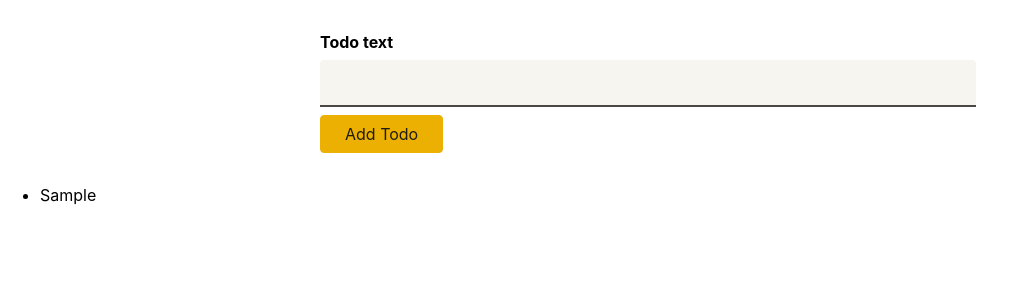
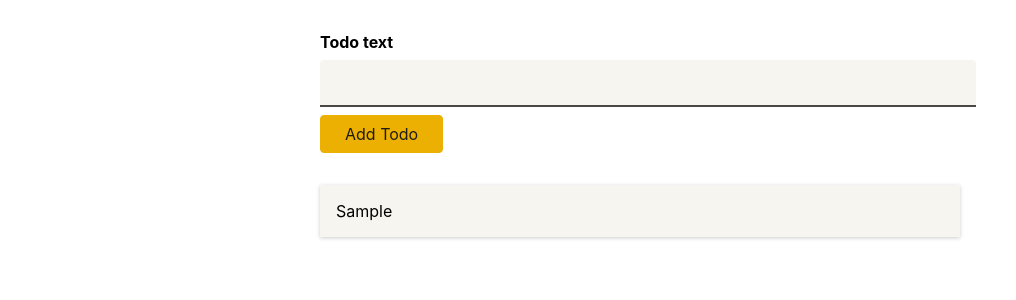
Before and after one commit to ming-Jo/TodoList, a React (Create React App) app in the folder my-app/: page / in a window 1280 px wide. Both pictures are taken after typing "Sample" into the empty fields and a click on the button "Add Todo". Shown: the top 300 px of the page, without its empty margins (0-1016 px from the left). Built offline with nearby package versions, Linux system fonts and the light colour scheme.

Commit message:
Feat: 추가된 Todo 항목 클릭 시 삭제되도록 기능 추가 및 타입 지정

```diff
--- a/my-app/src/App.tsx
+++ b/my-app/src/App.tsx
@@ -15,10 +15,16 @@ function App() {
     })
   };
 
+  const removeTodoHandler = (todoId: string) => {
+    setTodos((prevTodos) => {
+      return prevTodos.filter(todo => todo.id !== todoId)
+    })
+  };
+
   return (
     <div>
       <NewTodo onAddTodo={addTodoHandler} />
-      <Todos items={todos} />
+      <Todos items={todos} onRemoveTodo={removeTodoHandler} />
     </div>
   );
 }
--- a/my-app/src/components/TodoListItem.tsx
+++ b/my-app/src/components/TodoListItem.tsx
@@ -1,7 +1,15 @@
 import React from "react";
+import classes from "./TodoListItem.module.css";
 
-const TodoListItem: React.FC<{ text: string }> = (props) => {
-  return <li>{props.text}</li>;
+// 타입에서 onRemoveTodo: (event: React.MouseEvent) => void; 매개변수의 값을 마우스이벤트로 지정할 수도 있지만 생략해도 됨
+const TodoListItem: React.FC<{ text: string; onRemoveTodo: () => void }> = (
+  props
+) => {
+  return (
+    <li onClick={props.onRemoveTodo} className={classes.item}>
+      {props.text}
+    </li>
+  );
 };
 
 export default TodoListItem;
--- a/my-app/src/components/Todos.tsx
+++ b/my-app/src/components/Todos.tsx
@@ -1,6 +1,7 @@
 import React from "react";
 import Todo from "../models/todo";
 import TodoListItem from "./TodoListItem";
+import classes from "./Todos.module.css";
 
 /**
  * 리액트의 컴포넌트를 제네릭 타입의 함수로 지정하여 사용
@@ -9,11 +10,20 @@ import TodoListItem from "./TodoListItem";
 
 // Todo class로 만든 배열을 props로 받는다.
 
-const Todos: React.FC<{ items: Todo[] }> = (props) => {
+// TodoListItem의 onRemoveTodo에 들어갈 함수를 App.tsx에서 정의하기 위해 다시 props로 전달한다.
+
+const Todos: React.FC<{ items: Todo[]; onRemoveTodo: (id: string) => void }> = (
+  props
+) => {
   return (
-    <ul>
+    <ul className={classes.todos}>
       {props.items.map((item) => (
-        <TodoListItem key={item.id} text={item.text} />
+        <TodoListItem
+          key={item.id}
+          text={item.text}
+          onRemoveTodo={props.onRemoveTodo.bind(null, item.id)}
+          // bind() : 첫번째 인자=호출될 함수 내에서 무엇을 가리키는지, 두번째 인자=onRemoveTodo()가 매개변수로 받을 것
+        />
       ))}
     </ul>
   );
```
